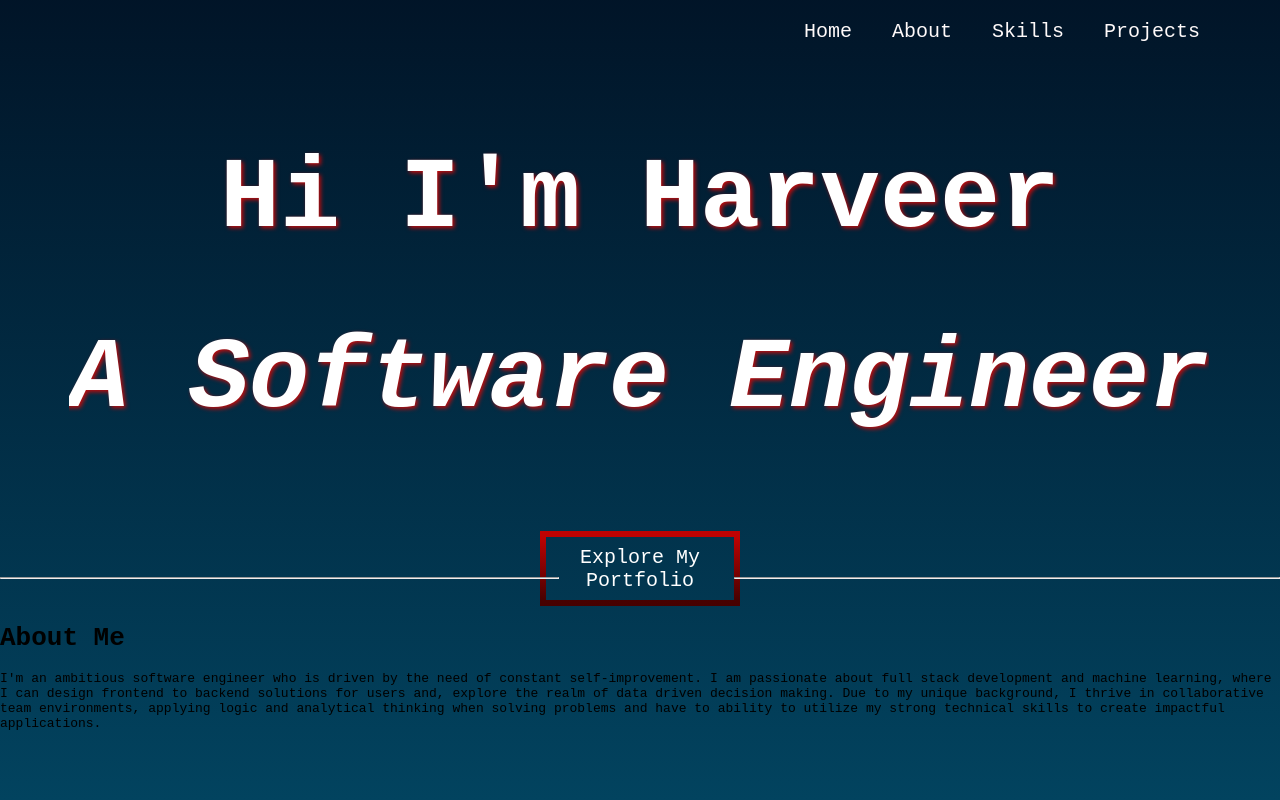
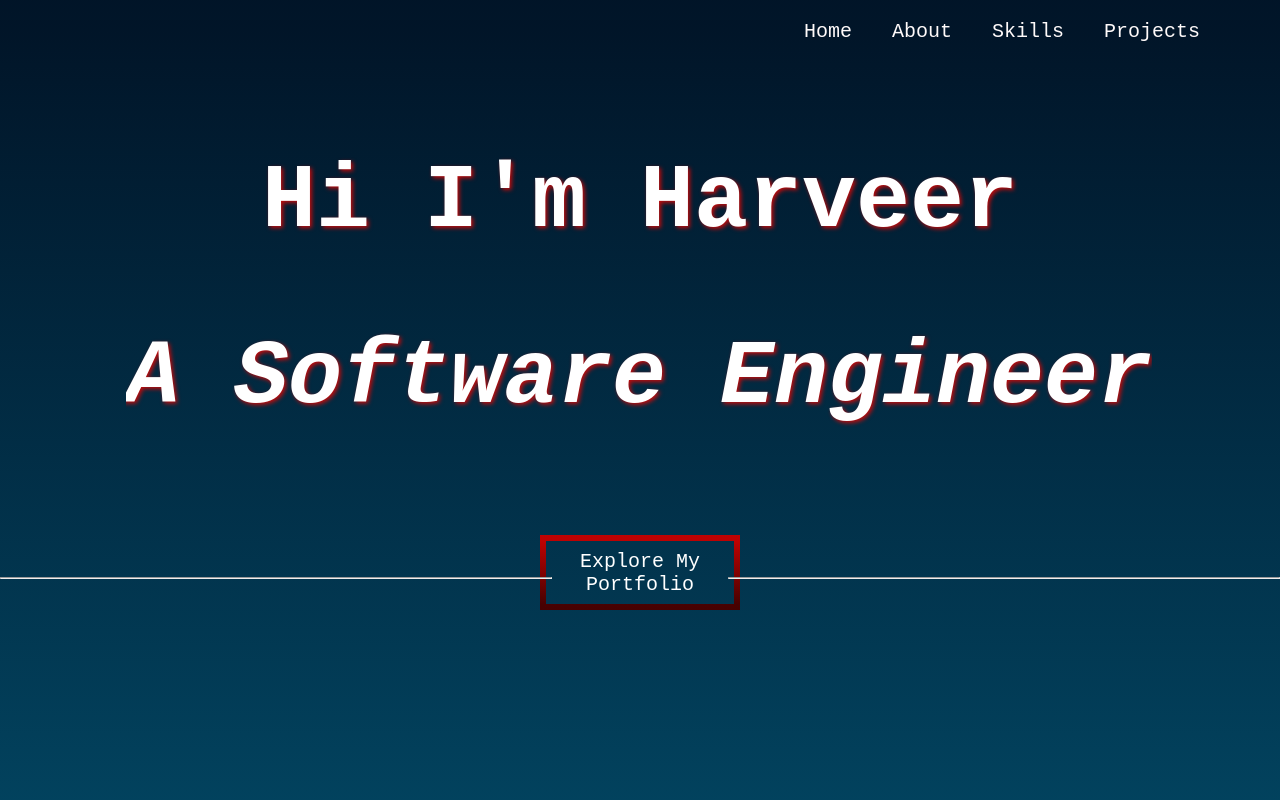
Before and after one commit to Harveer91/My-Portfolio, a React (Vite) app: page / in a window 1280 px wide. Shown: the top 800 px of the page. Built offline with nearby package versions, Linux system fonts and the light colour scheme.

Commit message:
Added others pages to the website, that can be vertically scrolled to

```diff
--- a/src/App.css
+++ b/src/App.css
@@ -5,7 +5,7 @@
   border-radius: 8px;
   text-align: center;
   font-family:monospace;
-  font-size: 50px;
+  font-size: 60px;
 }
 
 .typing-wrapper {
@@ -58,6 +58,7 @@
   font-family: monospace;
   font-style: bold;
   font-size: 20px;
+  margin-top:0px;
   margin-left: auto;
   margin-right: auto;
   display: block;
@@ -72,7 +73,7 @@
   position:absolute;
   top:570px;
   left:0;
-  width: 43.5%;
+  width: 43%;
   color:white;
   z-index: 0;
 
@@ -82,7 +83,7 @@
   position:absolute;
   top:570px;
   right:0;
-  width: 42.5%;
+  width: 43%;
   color:white;
   z-index: 0;
 
--- a/src/App.jsx
+++ b/src/App.jsx
@@ -8,15 +8,17 @@ function App() {
   return (
     <>
       <main>
-        <section className="page-selection" id="Home"></section>
+        <section className="page-section" id="Home">
           <Header/>
           <Button/>
           <hr id="line2"></hr>
           <hr id="line"></hr>
-        <section className="page-selection" id="About"></section>
+        </section>
+        <section className="page-section" id="About">
           <AboutMe/>
-        <section className="page-selection" id="Skills"></section>
-        <section className="page-selection" id="Projects"></section>
+        </section>
+        <section className="page-section" id="Skills"></section>
+        <section className="page-section" id="Projects"></section>
       </main>
     </>
   );
--- a/src/index.css
+++ b/src/index.css
@@ -7,3 +7,8 @@ html, body {
   font-family: monospace;
   scroll-behavior: smooth;
 }
+
+.page-section {
+  height: 100vh;
+  scroll-snap-align: start;
+}
```
